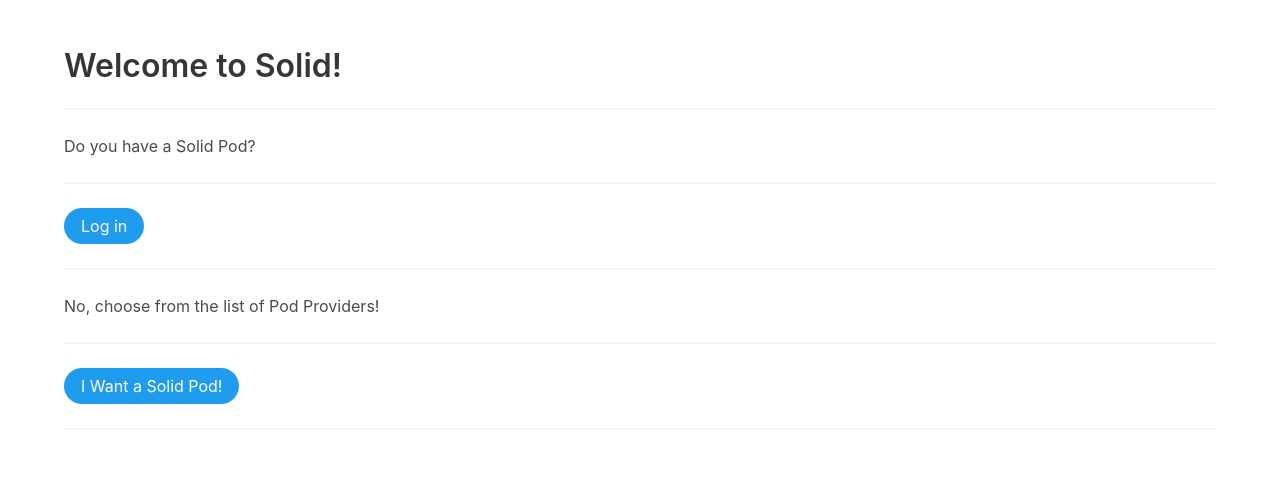
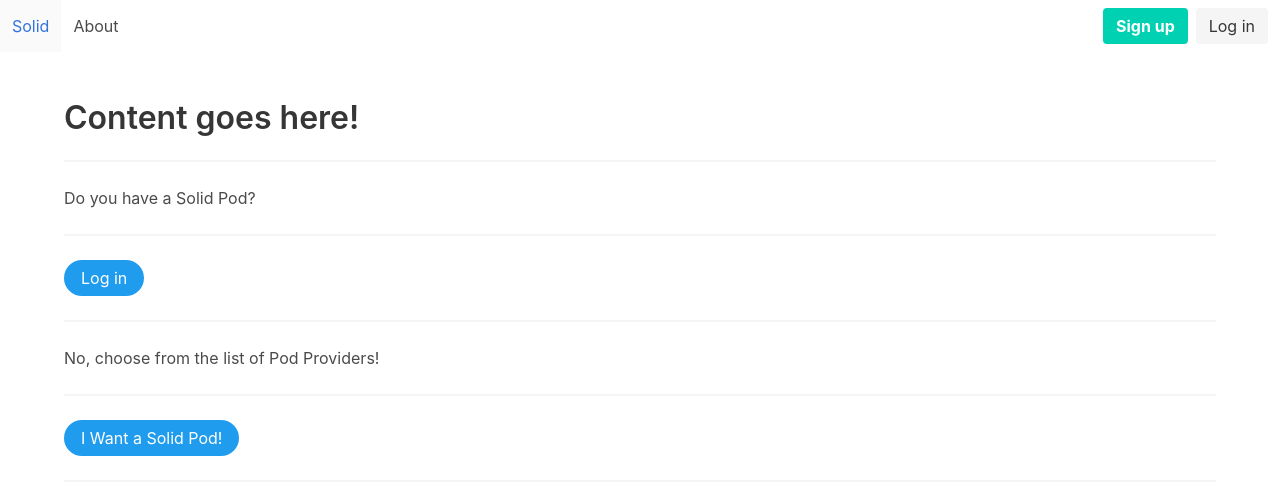
Before and after one commit to melvincarvalho/helloworld, a plain HTML site: page index.html in a window 1280 px wide. Drawn offline with nearby package versions, Linux system fonts and the light colour scheme.

Commit message:
Update index.html

```diff
--- a/index.html
+++ b/index.html
@@ -9,10 +9,40 @@
     <script defer src="https://use.fontawesome.com/releases/v5.3.1/js/all.js"></script>
   </head>
   <body>
+
+<nav class="navbar" role="navigation" aria-label="main navigation">
+
+  <div id="navbarBasicExample" class="navbar-menu">
+    <div class="navbar-start">
+      <a class="navbar-item">
+        Solid
+      </a>
+
+      <a class="navbar-item">
+        About
+      </a>
+    </div>
+
+    <div class="navbar-end">
+      <div class="navbar-item">
+        <div class="buttons">
+          <a id="register" target="_blank" class="button is-primary">
+            <strong>Sign up</strong>
+          </a>
+          <a class="button is-light">
+            Log in
+          </a>
+        </div>
+      </div>
+    </div>
+  </div>
+</nav>
+
+
   <section class="section">
     <div class="container">
       <h1 class="title">
-        Welcome to Solid!
+        Content goes here!
       </h1>
 
       <section id="welcome">
@@ -23,7 +53,7 @@
         <hr>
         No, choose from the list of Pod Providers!
         <hr>
-        <button id="register" target="_blank" class="button button is-info is-rounded">I Want a Solid Pod!</button>
+        <a href="https://solid.inrupt.com/get-a-solid-pod" target="_blank" class="button button is-info is-rounded">I Want a Solid Pod!</a>
         <hr>
       </section>
 
@@ -79,6 +109,5 @@
     addListeners()
   </script>
 
-
   </body>
 </html>
```
